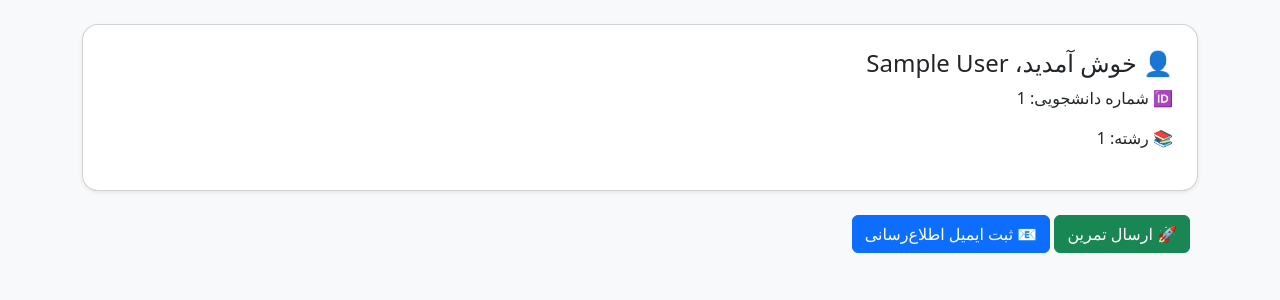
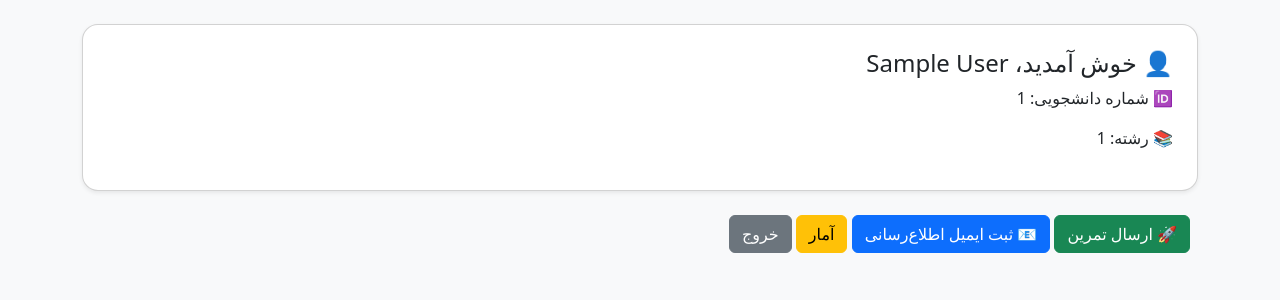
Before and after one commit to milad-ai/db_flask, a Flask app: page /dashboard in a window 1280 px wide. Shown: the part 56-356 px from the top of the page. Run offline with Flask 3, Linux system fonts and the light colour scheme; the visitor is signed in with stand-in values (Sample User, id 1).

Commit message:
Update dashboard.html

```diff
--- a/templates/dashboard.html
+++ b/templates/dashboard.html
@@ -10,6 +10,8 @@
 <div class="mb-3">
     <a href="{{ url_for('submit') }}" class="btn btn-success me-2">🚀 ارسال تمرین</a>
     <a href="{{ url_for('register_email') }}" class="btn btn-primary">📧 ثبت ایمیل اطلاع‌رسانی</a>
+    <a href="{{ url_for('admin_stats') }}" class="btn btn-warning">آمار</a>
+    <a href="{{ url_for('logout') }}" class="btn btn-secondary">خروج</a>
 </div>
 
 {% endblock %}
```
